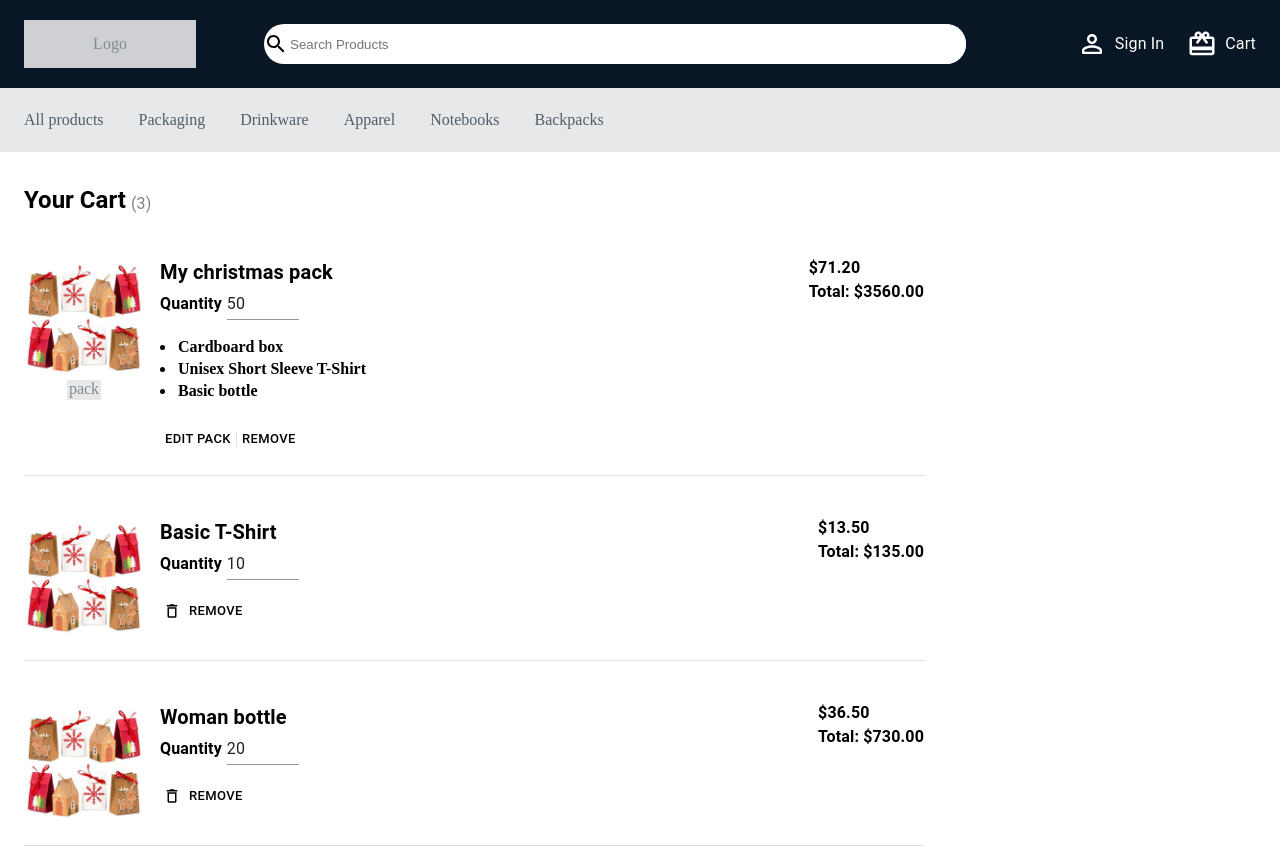
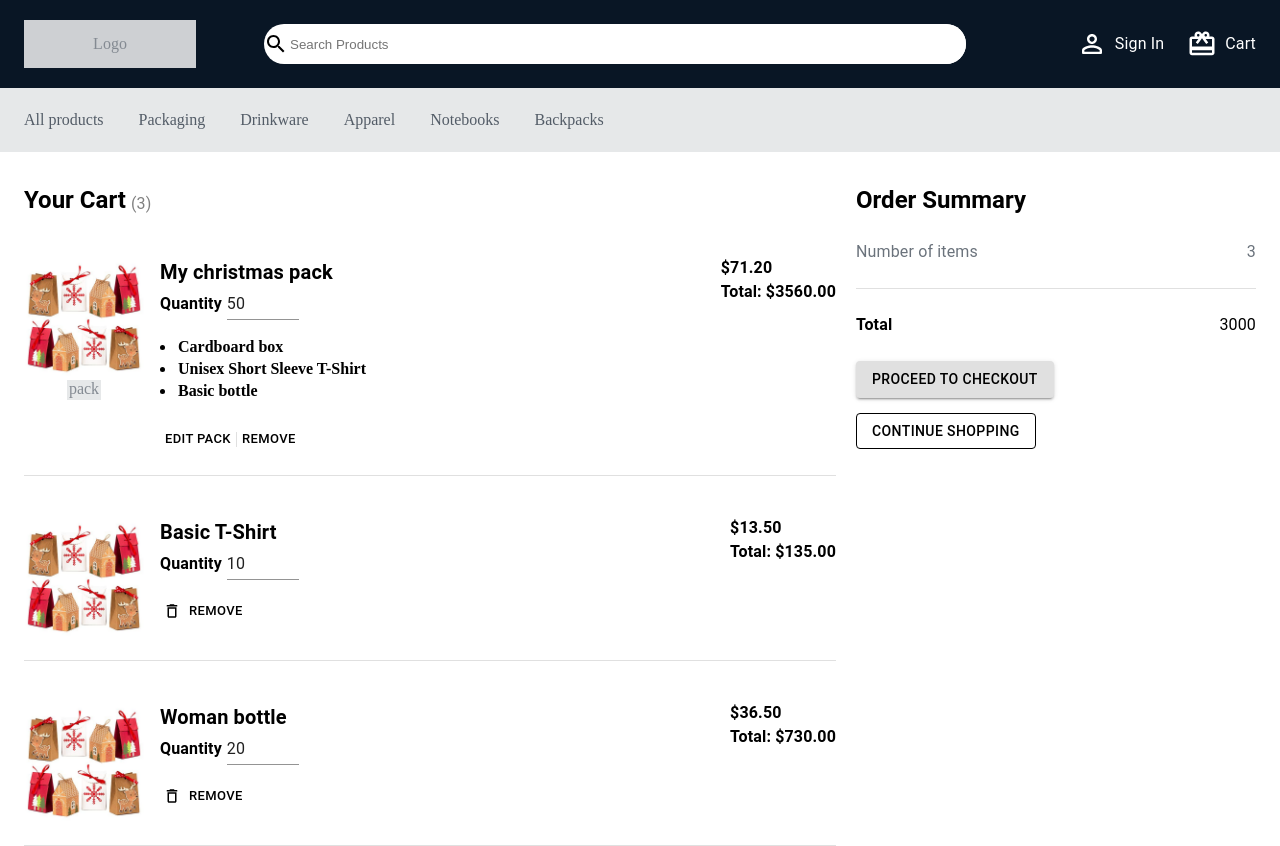
Before and after one commit to ElDev1/react-swagcharm-challenge, a React (Vite) app: page / in a window 1280 px wide. Built offline with nearby package versions, Linux system fonts and the light colour scheme.

Commit message:
create order summary component

```diff
--- a/src/components/Cart/index.tsx
+++ b/src/components/Cart/index.tsx
@@ -1,9 +1,8 @@
-import { FC } from "react";
+import { Box } from "@mui/system";
+import { Container, Typography } from "@mui/material";
 
-import { Box } from "@mui/system";
-import { Typography } from "@mui/material";
-
-import Item from "../../components/Item";
+import Item from "../Item";
+import OrderSummary from "../OrderSummary";
 
 type Props = {
    data: {
@@ -22,8 +21,9 @@ const Cart = (props: Props) => {
   const { data } = props;
 
   return (
-    <Box>
-        <Box display="flex" marginTop="32px" alignItems="end">
+    <Box display="flex" marginTop="32px" justifyContent="space-betweens" gap="20px">
+      <Box maxWidth="1100px" width="100%">
+        <Box display="flex" alignItems="end">
             <Typography variant="h5" fontWeight="600" >Your Cart</Typography>
             <Typography color="gray" marginLeft="5px">({data.length})</Typography>
         </Box>
@@ -40,6 +40,10 @@ const Cart = (props: Props) => {
                     />
             })}
         </Box>
+      </Box>
+      <Box>
+        <OrderSummary />
+      </Box>
     </Box>
   )
 }
--- a/src/components/Item/index.tsx
+++ b/src/components/Item/index.tsx
@@ -1,6 +1,6 @@
 import { useState } from "react";
 
-import { Box, Button, Divider, TextField, Typography } from "@mui/material"
+import { Box, Button, Container, Divider, TextField, Typography } from "@mui/material"
 import DeleteOutlineIcon from '@mui/icons-material/DeleteOutline';
 
 type Props = {
@@ -24,7 +24,7 @@ const Item = (props: Props) => {
     }
 
     return (
-        <Box Container maxWidth="md">
+        <Box>
             <Box display="flex" justifyContent="space-between"  marginTop="40px" marginBottom="20px">
                 <Box display="flex">
                     <Box>
--- /dev/null
+++ b/src/components/OrderSummary/index.tsx
@@ -0,0 +1,28 @@
+import { Box, Button, Divider, Stack, Typography } from "@mui/material";
+
+const OrderSummary = () => {
+  return (
+    <Box width="400px">
+        <Typography variant="h5" fontWeight="600">Order Summary</Typography>
+        <Box display="flex" justifyContent="space-between" marginTop="24px" marginBottom="24px">
+                <Typography color="#6B737C">Number of items</Typography>
+                <Typography color="#6B737C">3</Typography>
+        </Box>
+        <Divider />
+        <Box display="flex" justifyContent="space-between" marginTop="24px" marginBottom="24px">
+            <Typography fontWeight="600">Total</Typography>
+            <Typography>3000</Typography>
+        </Box>
+        <Box color="black">
+            <Box marginBottom="15px">
+                <Button variant="contained" color="inherit">Proceed to Checkout</Button>
+            </Box>
+            <Box>
+                <Button variant="outlined" color="inherit">Continue shopping</Button>
+            </Box>
+        </Box>
+    </Box>
+  )
+}
+
+export default OrderSummary;
```
